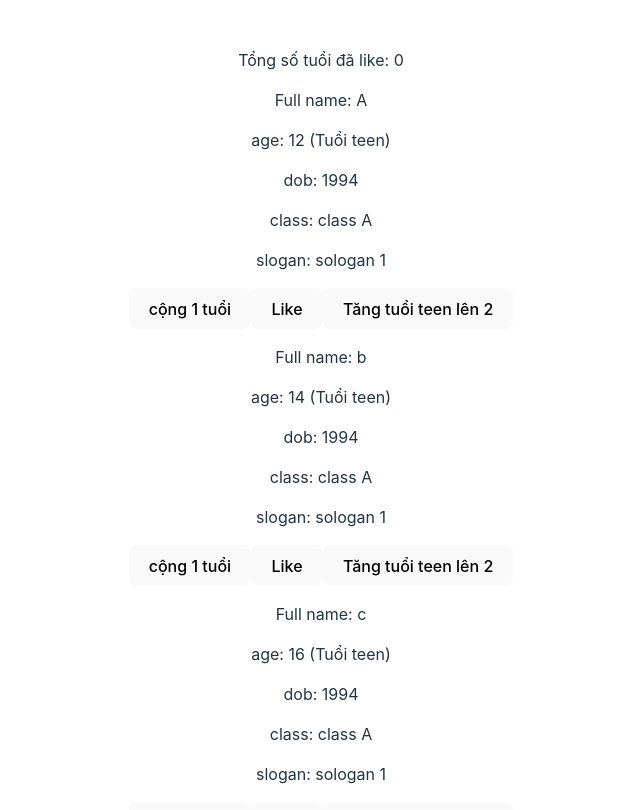
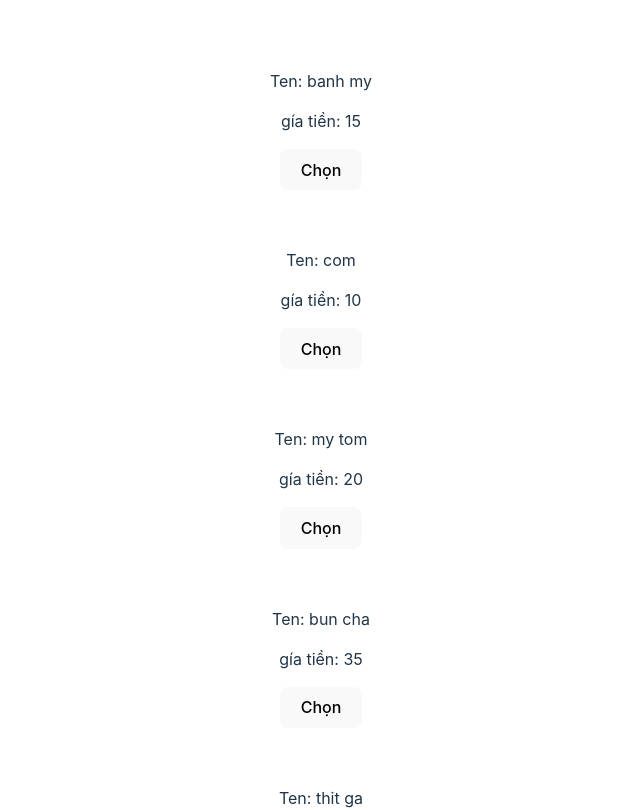
Before and after one commit to slade77777/react-class, a React (Vite) app: page / in a window 1280 px wide. Shown: the top 810 px of the page, without its empty margins (319-959 px from the left). Built offline with nearby package versions, Linux system fonts and the light colour scheme.

Commit message:
chua bai tap

```diff
--- a/src/App.tsx
+++ b/src/App.tsx
@@ -1,18 +1,44 @@
-import {createContext, useContext, useRef, useState} from 'react'
 import './App.css'
-import ListProfile from "./components/ListProfile";
+import Menus from "./components/Menus";
+import {createContext, useState} from "react";
+import Trade from "./components/Trade";
 
-export const TeenagerAgeContext = createContext<{age: number, changeAge: (val: number) => void}>({age: 0, changeAge: () => {}})
+export const MenuContext = createContext({
+  chosenFoods: [],
+  chooseFood: (val: any) => {}
+})
+function App() {
+  const [chosenFoods , setChosenFoods] = useState([]);
+  const [step, setStep] = useState(1);
 
-function App() {
-  const [teenagerAge, setTeenagerAge] = useState(18)
+  const handleChangeFood = (val: any) => {
+    let copyChosenFoods = [...chosenFoods];
+    const isChosen = chosenFoods.find(item => item.id === val.id);
+    if (isChosen) {
+      copyChosenFoods = copyChosenFoods.filter(item => item.id !== val.id)
+    } else {
+      copyChosenFoods = [...copyChosenFoods, val];
+    }
+    setChosenFoods(copyChosenFoods);
+  }
+
+  const payMenu = () => {
+    setStep(2);
+  }
+
+  const finish = () => {
+    setStep(1);
+    setChosenFoods([]);
+  }
 
   return (
-    <TeenagerAgeContext.Provider value={{age: teenagerAge, changeAge: setTeenagerAge}}>
-      <div className="App">
-        <ListProfile />
+    <MenuContext.Provider value={{chosenFoods, chooseFood: handleChangeFood}}>
+      <div>
+        {
+          step === 1 ? <Menus payMenu={payMenu} /> : <Trade finish={finish} />
+        }
       </div>
-    </TeenagerAgeContext.Provider>
+    </MenuContext.Provider>
   )
 }
 
--- /dev/null
+++ b/src/components/Food.tsx
@@ -0,0 +1,16 @@
+import {useContext} from "react";
+import {MenuContext} from "../App";
+
+const Food = ({food}) => {
+  const menuContext = useContext(MenuContext);
+  const {chosenFoods, chooseFood} = menuContext;
+  const isInMenu = !!chosenFoods.find(item => item.id === food.id);
+
+  return <div style={{border: '1px solid white', padding: 20}}>
+    <p>Ten: {food.name}</p>
+    <p>gía tiền: {food.price}</p>
+    <button onClick={() => chooseFood(food)}>{isInMenu ? 'Bỏ' : 'Chọn'}</button>
+  </div>
+}
+
+export default Food;
--- /dev/null
+++ b/src/components/Menus.tsx
@@ -0,0 +1,40 @@
+import Food from "./Food";
+
+const listFoods = [
+  {
+    id: 1,
+    name: 'banh my',
+    price: 15
+  },
+  {
+    id: 2,
+    name: 'com',
+    price: 10
+  },
+  {
+    id: 3,
+    name: 'my tom',
+    price: 20
+  },
+  {
+    id: 4,
+    name: 'bun cha',
+    price: 35
+  },
+  {
+    id: 5,
+    name: 'thit ga',
+    price: 25
+  },
+]
+
+const Menus = ({payMenu}) => {
+  return <div>
+    {
+      listFoods.map((item, index) => <Food food={item} key={index} />)
+    }
+    <button onClick={payMenu}>thanh toán</button>
+  </div>
+}
+
+export default Menus;
--- /dev/null
+++ b/src/components/Trade.tsx
@@ -0,0 +1,14 @@
+import {useContext} from "react";
+import {MenuContext} from "../App";
+
+const Trade = ({finish}) => {
+  const menuContext = useContext(MenuContext);
+  const {chosenFoods} = menuContext;
+  return <div>
+    <p>Các món đã chọn: {chosenFoods.map(item => item.name).toString()}</p>
+    <p>Tổng tiền: {chosenFoods.reduce((totalVal, item) => totalVal + item.price, 0)}</p>
+    <button onClick={finish}>Thanh Toán</button>
+  </div>
+}
+
+export default Trade;
```
